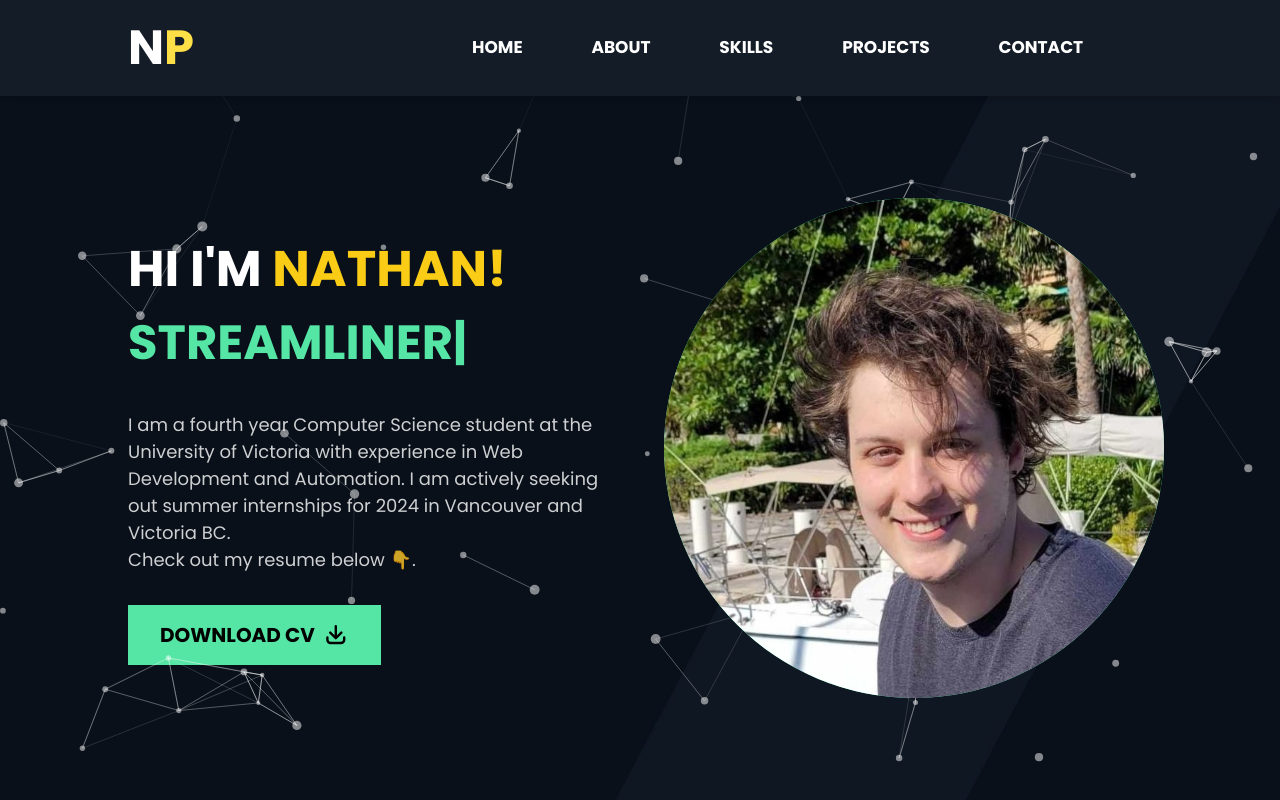
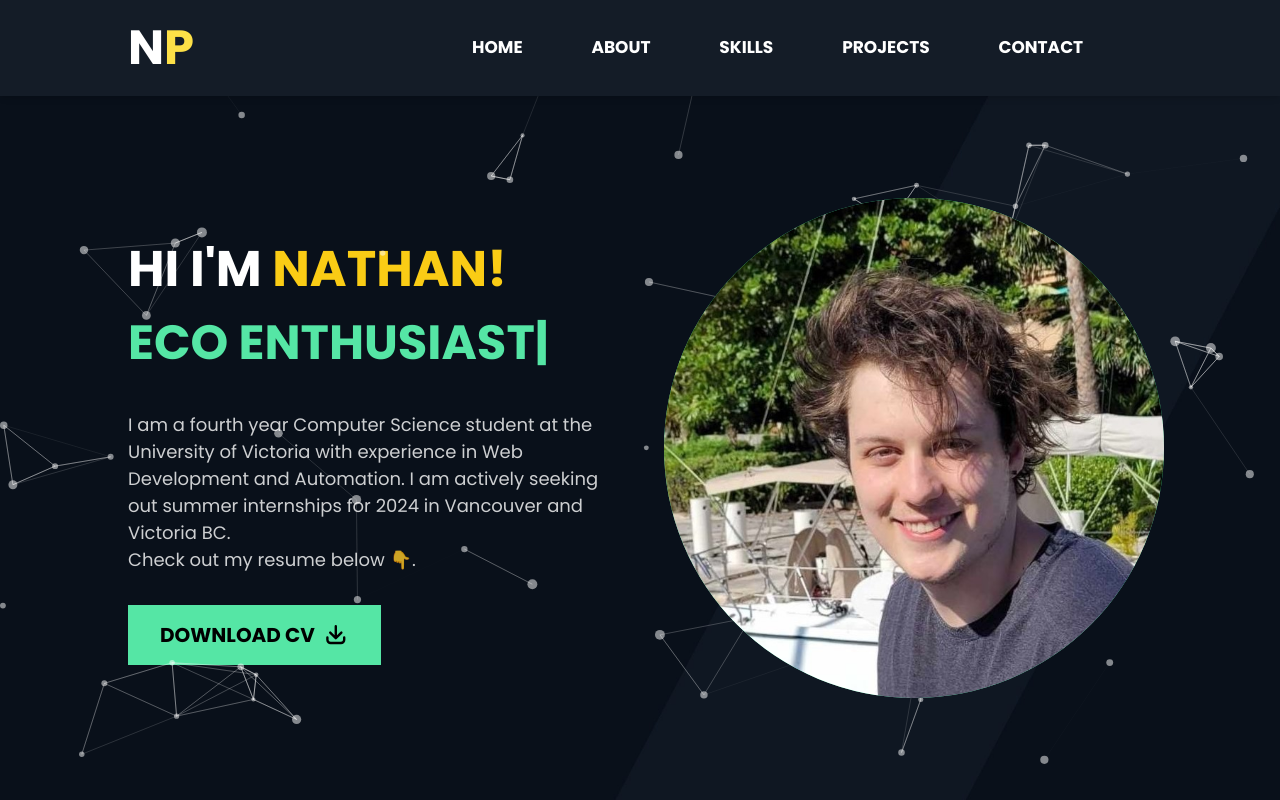
Before and after one commit to NathanPannell/portfolio, a Next.js app: page / in a window 1280 px wide. Shown: the top 800 px of the page. Built offline with nearby package versions, Linux system fonts and the light colour scheme.

Commit message:
Update TextEffect.tsx

```diff
--- a/Components/TextEffect.tsx
+++ b/Components/TextEffect.tsx
@@ -9,7 +9,7 @@ const TextEffect = () => {
         1500,
         "AI Researcher",
         1500,
-        "Streamliner",
+        "Eco Enthusiast",
         1500,
         "Problem Solver",
         1500,
```
